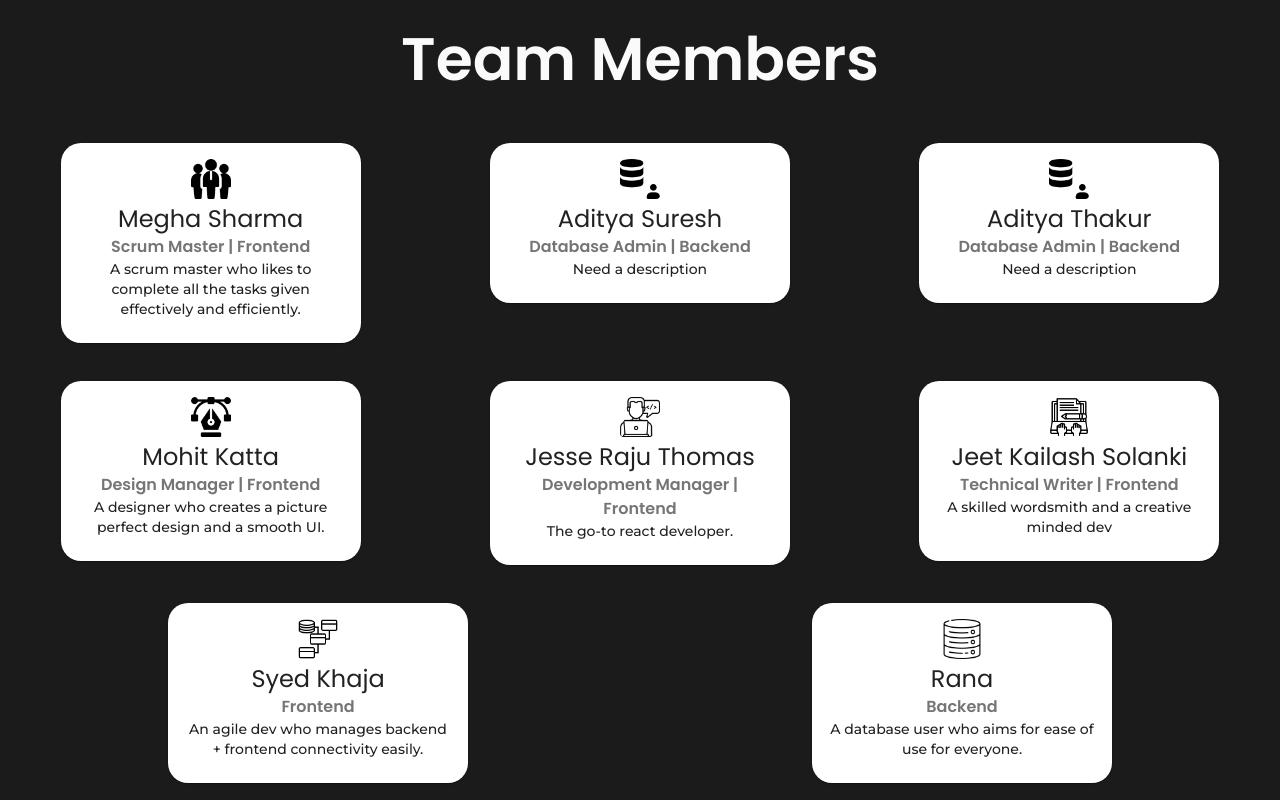
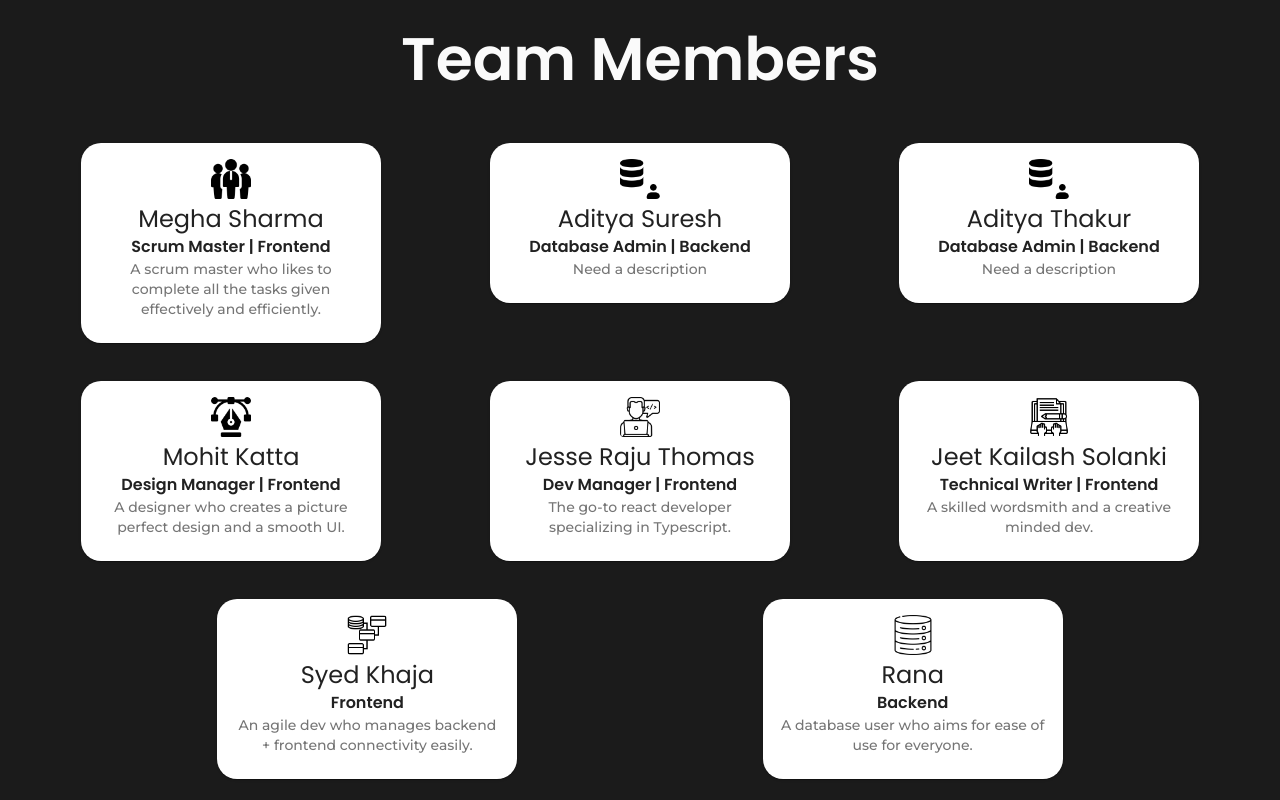
Before and after one commit to mk210/GeoPicK-website, a React (Create React App) app: page / in a window 1280 px wide. Shown: the part 4800-5600 px from the top of the page. Built offline with nearby package versions, Linux system fonts and the light colour scheme.

Commit message:
modified teamMembers card

```diff
--- a/src/body/teamMembers.jsx
+++ b/src/body/teamMembers.jsx
@@ -35,11 +35,9 @@ function MemberCard(props) {
           <Typography variant="h5" component="h2">
             {props.name}
           </Typography>
-          <Typography className="subtitle" color="textSecondary">
-            {props.position}
-          </Typography>
+          <Typography className="subtitle">{props.position}</Typography>
           <ThemeProvider theme={theme}>
-            <Typography variant="body2" component="p">
+            <Typography variant="body2" component="p" color="textSecondary">
               {props.desc}
             </Typography>
           </ThemeProvider>
@@ -66,7 +64,7 @@ export class TeamMembers extends Component {
           container
           alignContent="center"
           direction="row"
-          justify="space-around"
+          justify="space-evenly"
           spacing={1}
           wrap="wrap"
         >
@@ -101,15 +99,15 @@ export class TeamMembers extends Component {
 
           <MemberCard
             name="Jesse Raju Thomas"
-            position="Development Manager | Frontend "
-            desc="The go-to react developer."
+            position="Dev Manager | Frontend "
+            desc="The go-to react developer specializing in Typescript."
             icon={developer}
           />
 
           <MemberCard
             name="Jeet Kailash Solanki"
             position="Technical Writer | Frontend"
-            desc="A skilled wordsmith and a creative minded dev"
+            desc="A skilled wordsmith and a creative minded dev."
             icon={writer}
           />
 
```
Also changed, not shown: 1 other file (tests, documents, lock files or other folders).
